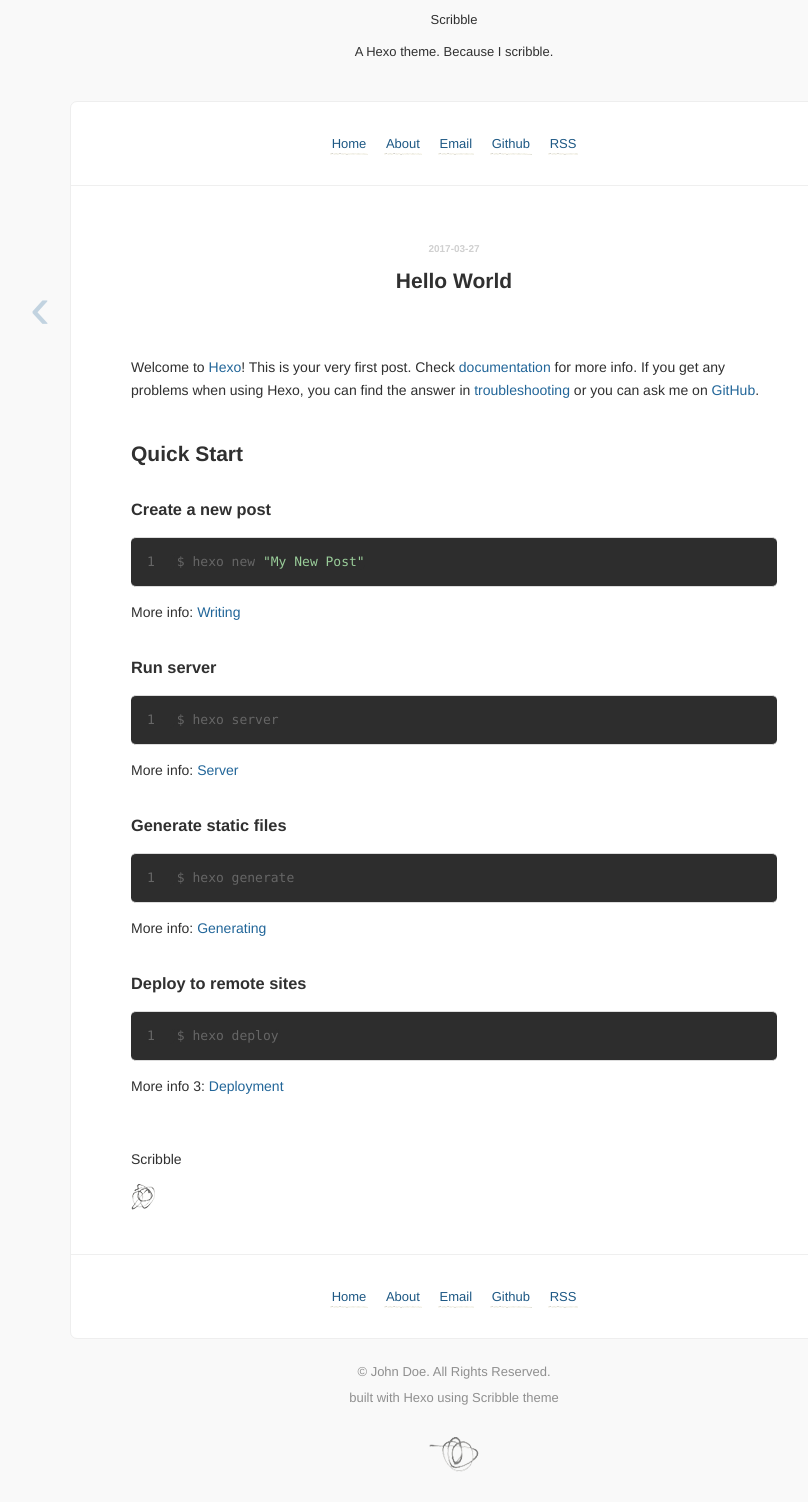
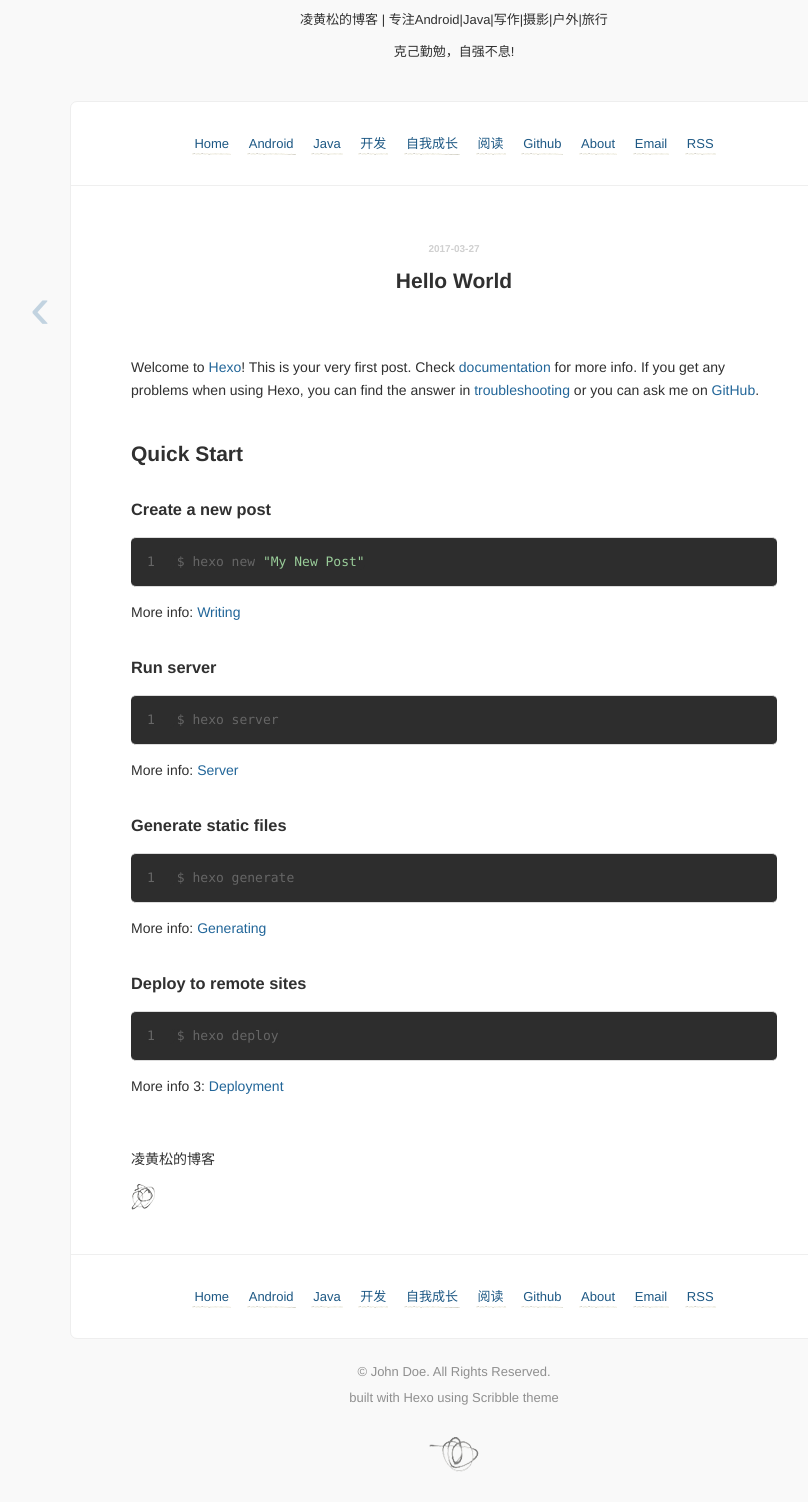
Before and after one commit to ylzxlhs/linghuangsong.github.io, a plain HTML site: page 2017/03/27/hello-world/index.html in a window 1280 px wide. Shown: the part 102-1604 px from the top of the page, without its empty margins (186-994 px from the left). Drawn offline with Linux system fonts and the light colour scheme.

Commit message:
“update”

```diff
--- a/2017/03/27/hello-world/index.html
+++ b/2017/03/27/hello-world/index.html
@@ -1,6 +1,6 @@
 <html>
   <head>
-    <title>Hello World - Scribble</title>
+    <title>Hello World - 凌黄松的博客 | 专注Android|Java|写作|摄影|户外|旅行</title>
     <link href='/images/fav.png' rel='shortcut icon'>
 <link href='/atom.xml' rel='alternate' type='application/rss+xml'>
 <link rel="stylesheet" href="/css/style.css">
@@ -16,8 +16,8 @@
   <body>
     <header>
   <a id='go-back-home' href='/'><img src='/images/scribble.png' alt='Home' width='53' height='59'></a>
-  <p>Scribble</p>
-  <p>A Hexo theme. Because I scribble.</p>
+  <p>凌黄松的博客 | 专注Android|Java|写作|摄影|户外|旅行</p>
+  <p>克己勤勉，自强不息!</p>
 </header>
 
     <div id='container'>
@@ -25,11 +25,21 @@
 
     <a class='main' href='/'>Home</a>
 
+    <a class='main' href='/'>Android</a>
+
+    <a class='main' href='/'>Java</a>
+
+    <a class='main' href='/'>开发</a>
+
+    <a class='main' href='/'>自我成长</a>
+
+    <a class='main' href='/'>阅读</a>
+
+    <a class='main' href='https://github.com/ylzxlhs'>Github</a>
+
     <a class='main' href='/about'>About</a>
 
-    <a class='main' href='mailto:saintwinkle@gmail.com'>Email</a>
-
-    <a class='main' href='https://github.com/saintwinkle'>Github</a>
+    <a class='main' href='mailto:ylzxlhs@163.com'>Email</a>
 
     <a class='main' href='/atom.xml'>RSS</a>
 
@@ -63,7 +73,7 @@
 <p>More info 3: <a href="https://hexo.io/docs/deployment.html" target="_blank" rel="external">Deployment</a></p>
 
           <br>
-<p>Scribble</p>
+<p>凌黄松的博客</p>
 <p><img src='/images/scribble3.png' alt='scribble'></p>
 
         </section>
@@ -73,11 +83,21 @@
 
     <a class='main' href='/'>Home</a>
 
+    <a class='main' href='/'>Android</a>
+
+    <a class='main' href='/'>Java</a>
+
+    <a class='main' href='/'>开发</a>
+
+    <a class='main' href='/'>自我成长</a>
+
+    <a class='main' href='/'>阅读</a>
+
+    <a class='main' href='https://github.com/ylzxlhs'>Github</a>
+
     <a class='main' href='/about'>About</a>
 
-    <a class='main' href='mailto:saintwinkle@gmail.com'>Email</a>
-
-    <a class='main' href='https://github.com/saintwinkle'>Github</a>
+    <a class='main' href='mailto:ylzxlhs@163.com'>Email</a>
 
     <a class='main' href='/atom.xml'>RSS</a>
 
```
Also changed, not shown: 2017/03/27/这是第一篇文章/index.html (+30 -10 lines), archives/2017/03/index.html (+16 -6 lines), archives/2017/index.html (+16 -6 lines), archives/index.html (+16 -6 lines), index.html (+16 -6 lines).
